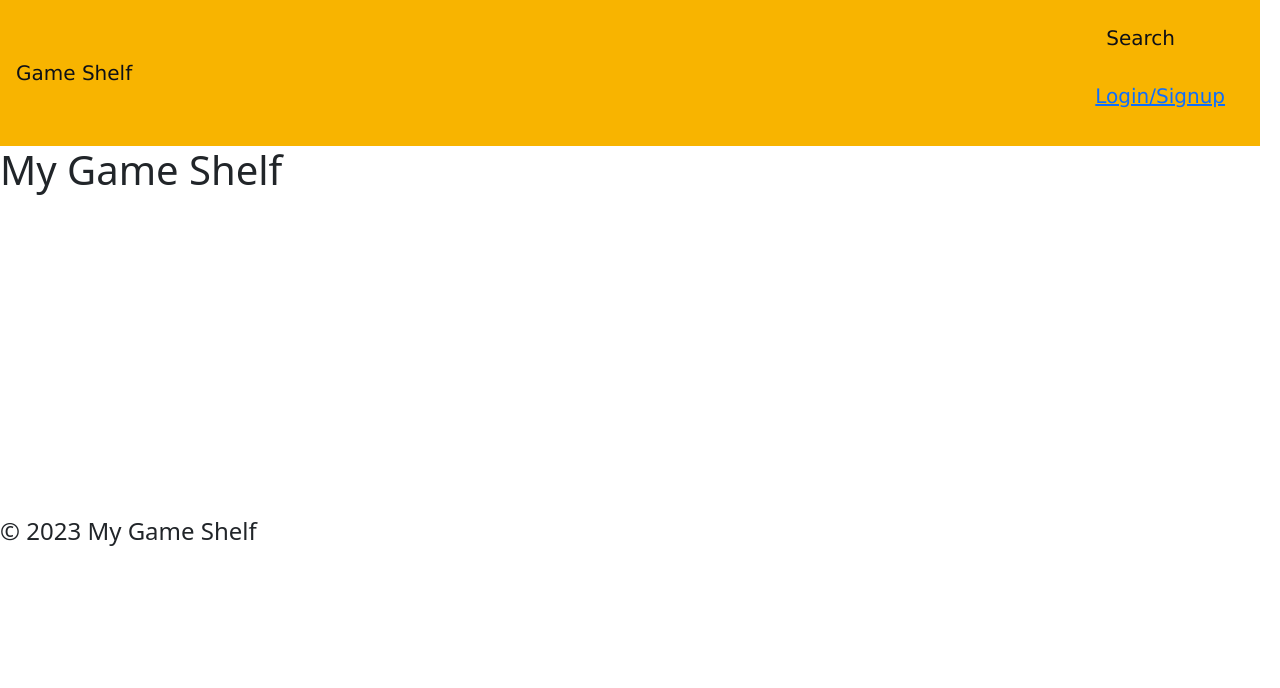
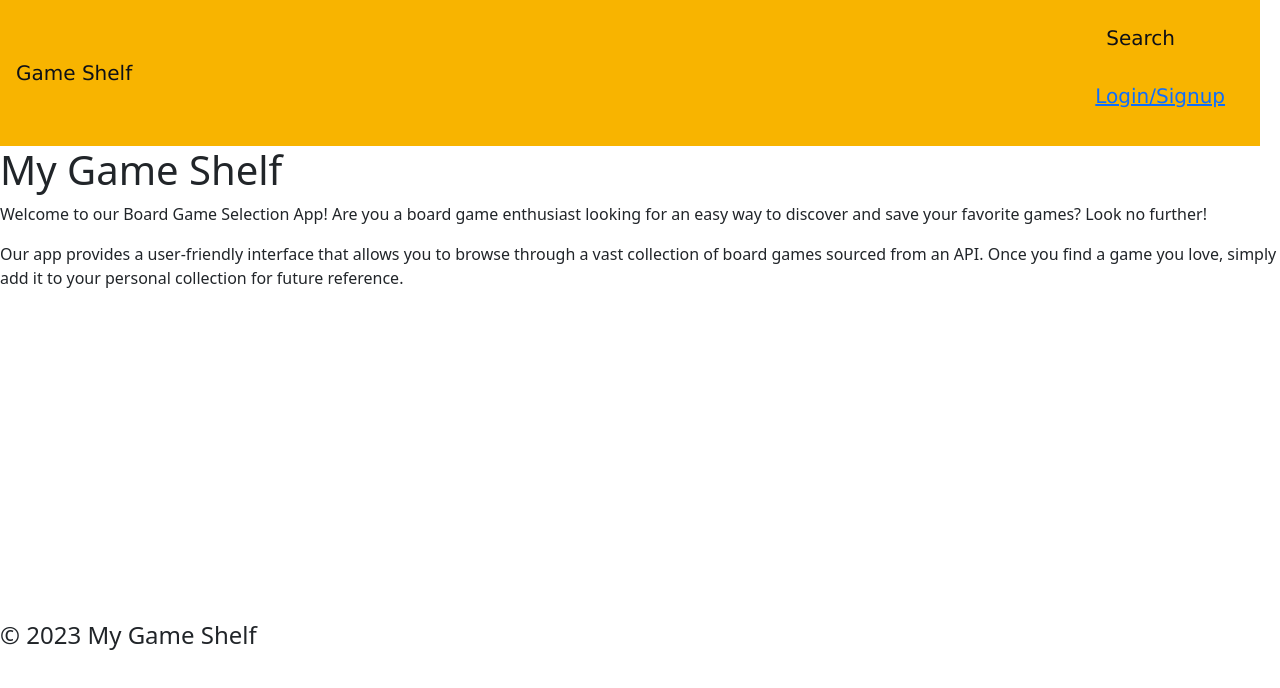
Before and after one commit to chelseyvalerio/mygameshelf, a React (Create React App) app in the folder client/: page /gameShelf in a window 1280 px wide. Shown: the top 688 px of the page. Built offline with nearby package versions, Linux system fonts and the light colour scheme.

Commit message:
add React router

```diff
--- a/client/src/pages/GameShelf.js
+++ b/client/src/pages/GameShelf.js
@@ -5,6 +5,8 @@ export default function gameShelf() {
   return (
     <div>
       <h1 id="my-work">My Game Shelf</h1>
+      <p>Welcome to our Board Game Selection App! Are you a board game enthusiast looking for an easy way to discover and save your favorite games? Look no further! </p>
+      <p>Our app provides a user-friendly interface that allows you to browse through a vast collection of board games sourced from an API. Once you find a game you love, simply add it to your personal collection for future reference. </p>
       <section className="all-game-cards">
         <div className="game-card">
           {selectedGame && (
```
